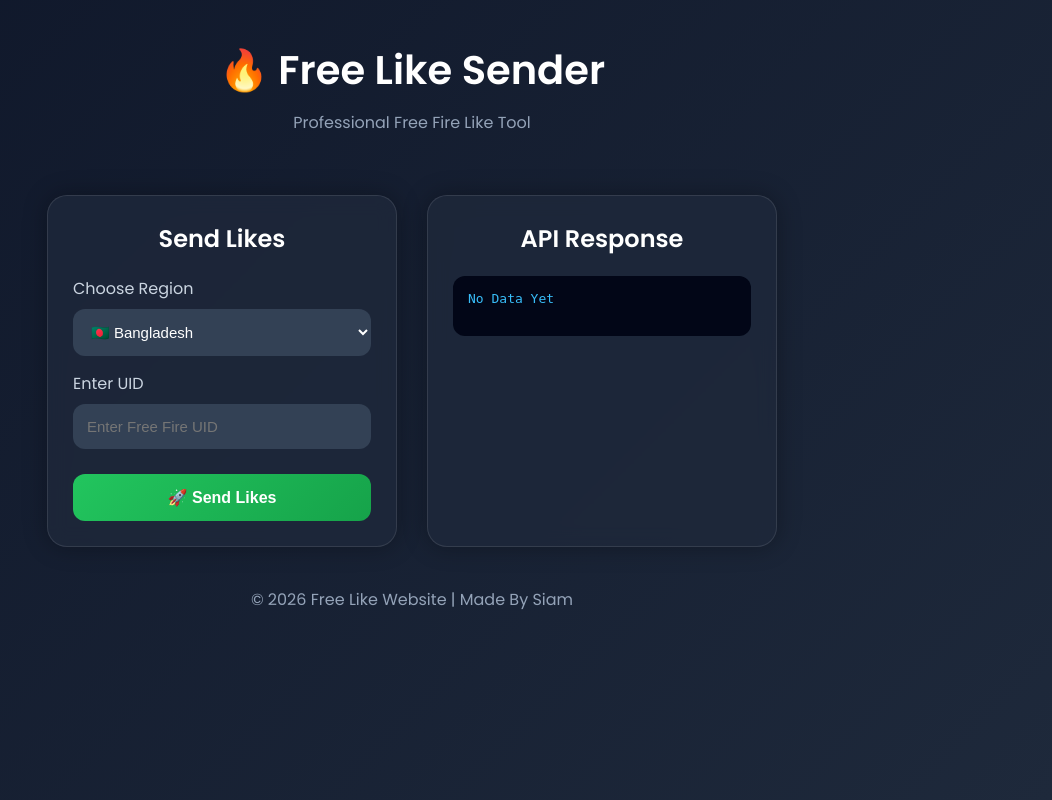
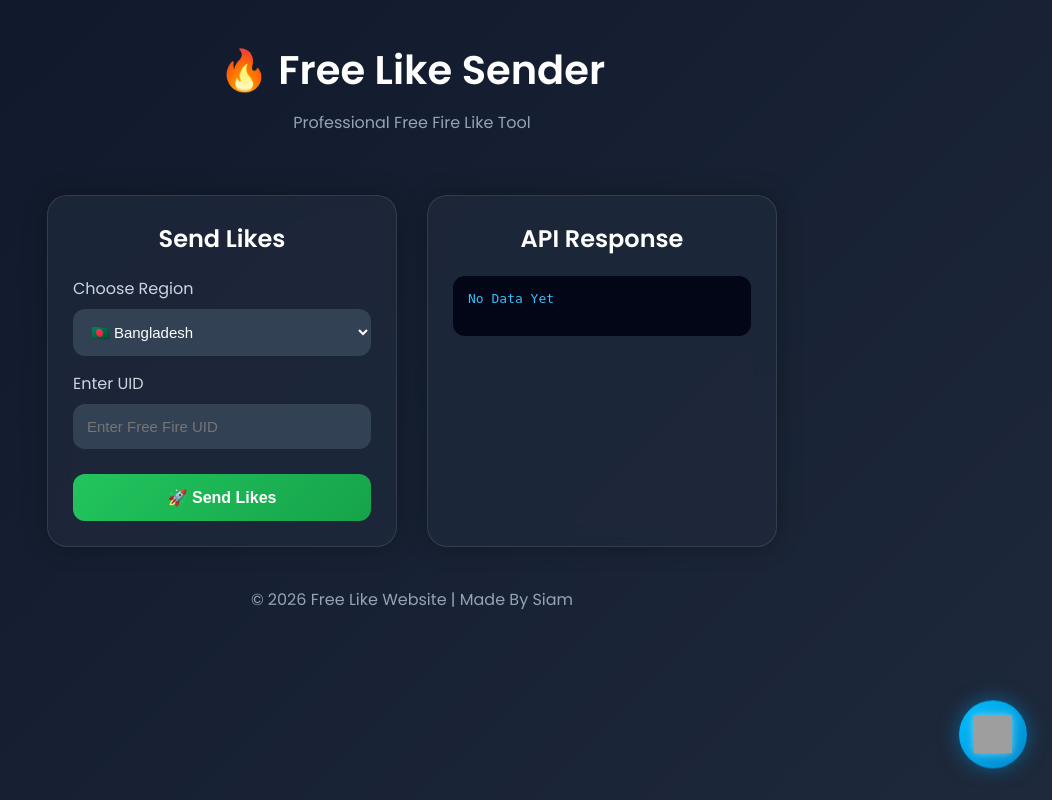
Before and after one commit to usiambhai2006/like_website, a Flask app: page / in a window 1280 px wide. Shown: the whole page, without its empty margins (228-1280 px from the left). Run offline with Flask 3, Linux system fonts and the light colour scheme; grey boxes are pictures that could not be loaded.

Commit message:
Update index.html

```diff
--- a/templates/index.html
+++ b/templates/index.html
@@ -66,6 +66,56 @@ No Data Yet
 
     <script src="/static/script.js"></script>
 
+
+<!-- Telegram Floating Button -->
+<a href="https://t.me/fflikemax" target="_blank" class="telegram-btn">
+    <img src="https://cdn-icons-png.flaticon.com/512/2111/2111646.png" alt="Telegram">
+</a>
+
+<style>
+.telegram-btn {
+    position: fixed;
+    bottom: 25px;
+    right: 25px;
+    width: 68px;
+    height: 68px;
+    background: linear-gradient(135deg, #00bfff, #0088cc);
+    border-radius: 50%;
+    display: flex;
+    justify-content: center;
+    align-items: center;
+    box-shadow: 0 0 20px rgba(0,136,204,0.6);
+    z-index: 9999;
+    animation: float 2s ease-in-out infinite;
+    transition: 0.3s;
+    text-decoration: none;
+}
+
+.telegram-btn:hover {
+    transform: scale(1.12);
+    box-shadow: 0 0 30px rgba(0,136,204,0.9);
+}
+
+.telegram-btn img {
+    width: 38px;
+    height: 38px;
+    filter: drop-shadow(0 0 5px rgba(255,255,255,0.5));
+}
+
+/* Up Down Animation */
+@keyframes float {
+    0% {
+        transform: translateY(0px);
+    }
+    50% {
+        transform: translateY(-10px);
+    }
+    100% {
+        transform: translateY(0px);
+    }
+}
+</style>
+
 </body>
 
 </html>
```
